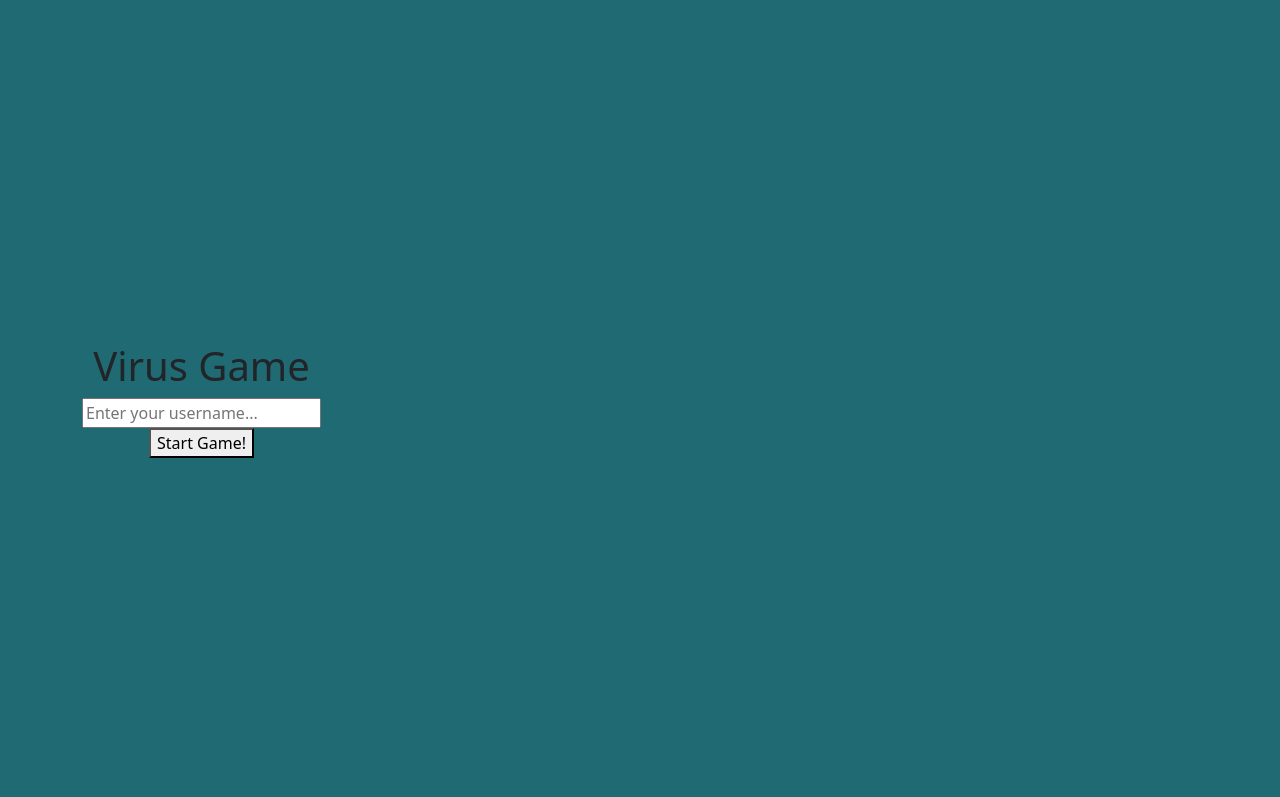
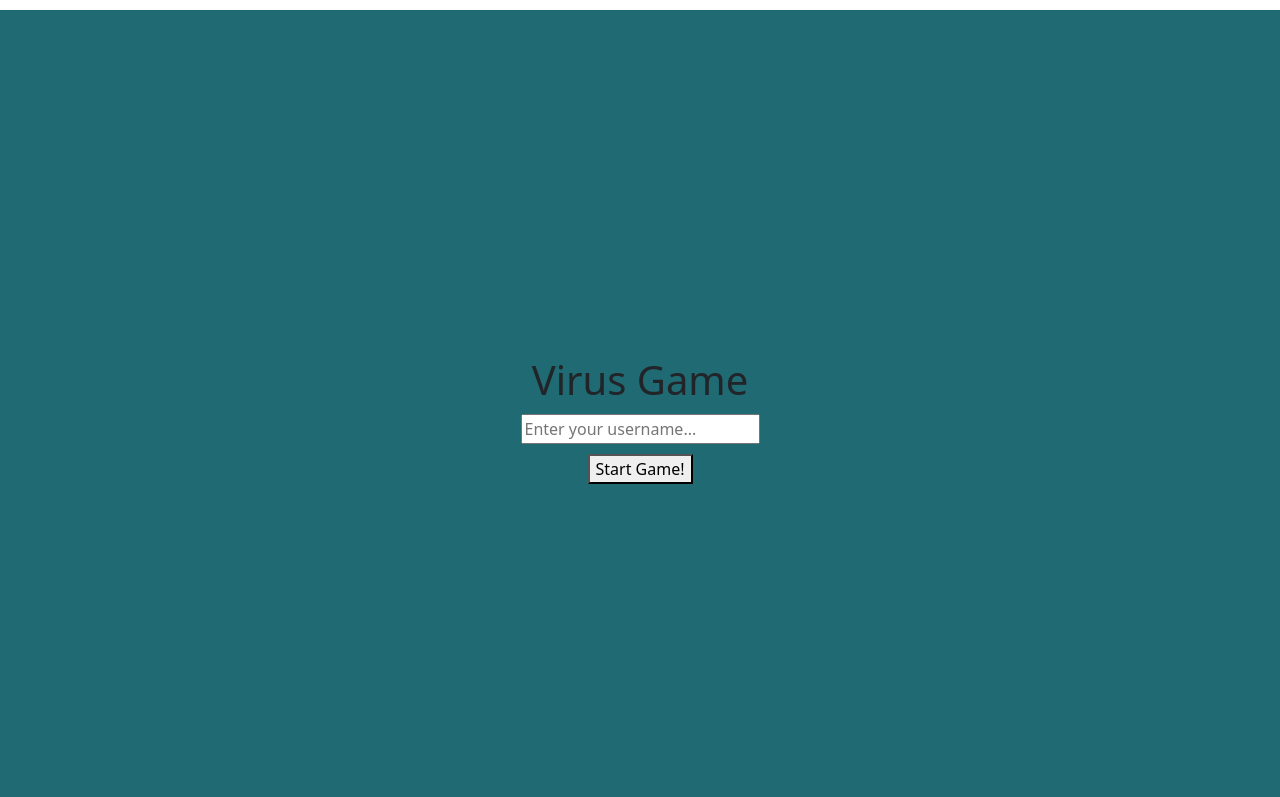
Before and after one commit to ericstaahl/socket.io-game, a website: page public/index.html in a window 1280 px wide. Shown: the top 797 px of the page. Drawn offline with nearby package versions, Linux system fonts and the light colour scheme; no server answers.

Commit message:
ajust start-page style(HTTP/CSS)

```diff
--- a/public/assets/css/style.css
+++ b/public/assets/css/style.css
@@ -39,6 +39,11 @@
     text-align: center;
 }
 
+#start-form,
+div {
+    margin-top: 10px;
+}
+
 
 /* game page */
 
@@ -54,11 +59,10 @@
     gap: 2%;
 
 }
-/*
+
 .hide {
     display: none !important;
 }
-*/
 
 #scoreboard {
     width: 20vw;
--- a/public/index.html
+++ b/public/index.html
@@ -23,7 +23,7 @@
         <!-- Start page -->
         <section id="start" class="flex">
             <div class="container flex">
-                <div class="columns centered">
+                <div class="columns centered container">
                     <h1 class="title">Virus Game</h1>
 
                     <form id="start-form" class="field">
```
